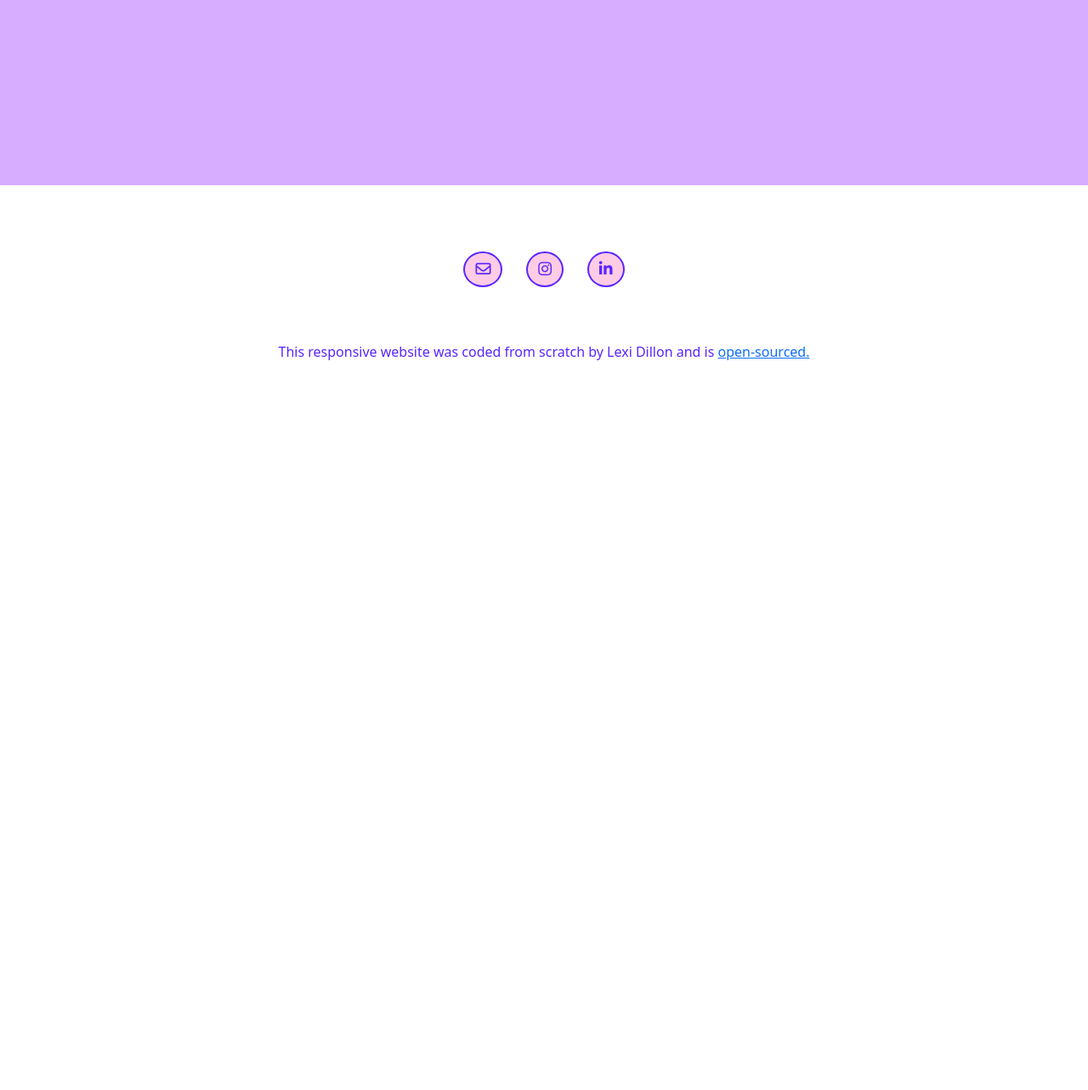
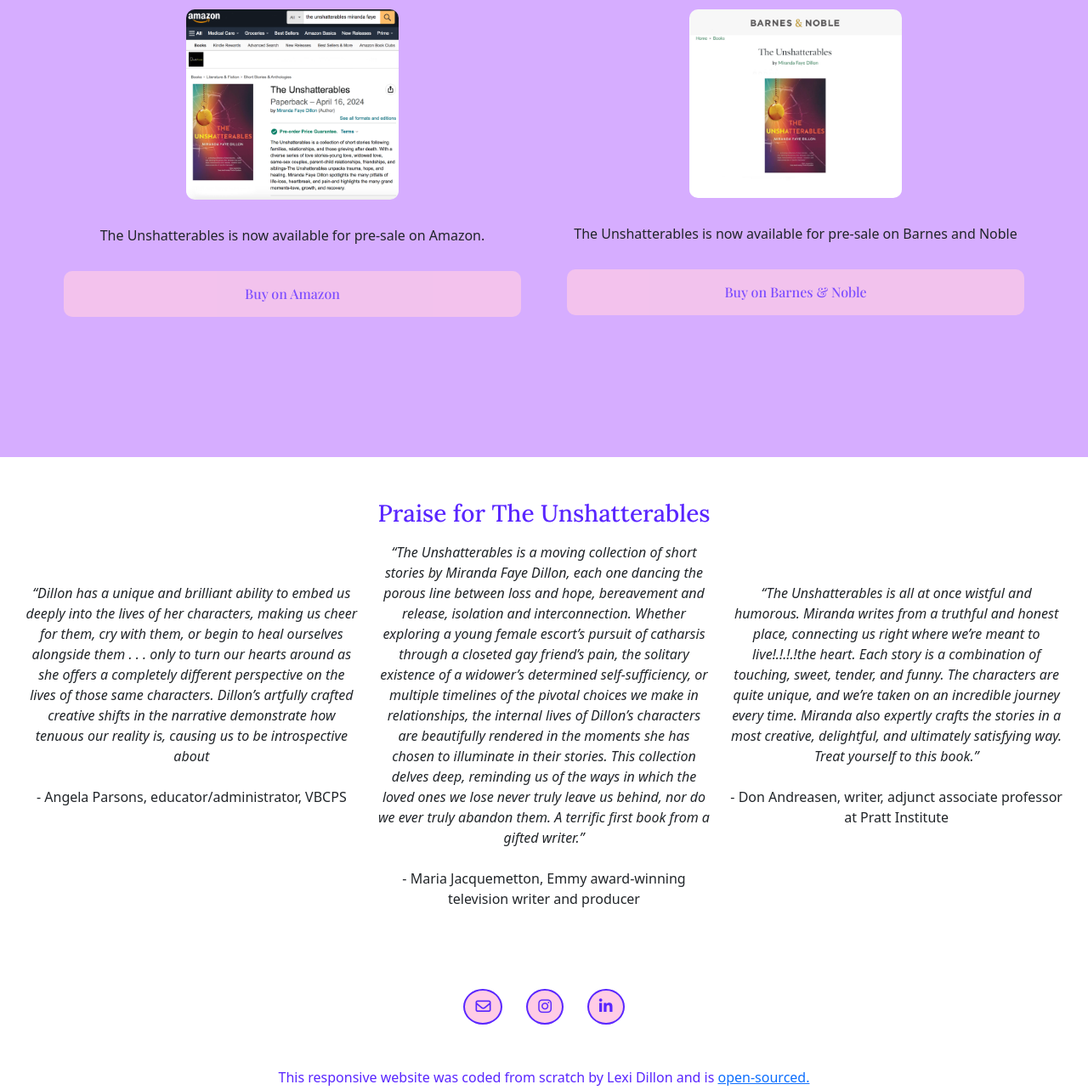
Before and after one commit to lexidillon/miranda-dillon-author, a plain HTML site: page unshatterables.html in a window 1280 px wide. Shown: the part 1044-2327 px from the top of the page at 85% size. Before the commit the page ends 1504 px from the top, so only its background shows below. Drawn offline with nearby package versions, Linux system fonts and the light colour scheme; a web font is replaced by a local one.

Commit message:
Updated Unshatterables cover images, added presale links and photos, added quotes

```diff
--- a/src/style.css
+++ b/src/style.css
@@ -196,7 +196,7 @@ p {
 }
 
 .my-work-section .subtitle {
-  font-size: 20px;
+  font-size: 25px;
   margin: 0px 130px;
 }
 
@@ -228,17 +228,12 @@ p {
   color: black !important;
 }
 
-.works-info {
-  font-family: var(--heading-font-family);
-  line-height: 1.8;
+.quotes-section {
+  margin: 30px;
 }
 
-.unshatterables-section {
-  padding: 130px 60px 60px 60px;
-}
-
-.unshatterables-section p {
-  line-height: 42px;
+.quotes-section p {
+  line-height: 1.5;
 }
 
 .subtitle {
@@ -253,6 +248,19 @@ p {
   font-weight: 600;
   font-size: 80px;
   color: var(--dark-color);
+}
+
+.unshatterables-section {
+  padding: 130px 60px 60px 60px;
+}
+
+.unshatterables-section p {
+  line-height: 42px;
+}
+
+.works-info {
+  font-family: var(--heading-font-family);
+  line-height: 1.8;
 }
 
 .work-icons {
--- a/unshatterables.html
+++ b/unshatterables.html
@@ -47,7 +47,7 @@
       src="https://kit.fontawesome.com/8fde655d6a.js"
       crossorigin="anonymous"
     ></script>
-    <link rel="icon" href="UPDATE" />
+    <link rel="icon" href="images/book.jpg" />
     <link rel="stylesheet" href="src/style.css" />
   </head>
   <body>
@@ -100,20 +100,14 @@
         <div class="row">
           <div class="col-md-6">
             <img
-              src="images/unshatterables.png"
+              src="images/unshatterablescover.jpeg"
               alt="The Unshatterables, written by Miranda Dillon (book cover)"
               title="The Unshatterables, written by Miranda Dillon (book cover)"
               width="350px"
               class="img-fluid mt-2 mb-3 miranda-image"
             />
-            <p class="text-center">
-              Temporary cover art created by
-              <a href="https://www.instagram.com/sam.maurer/" target="_blank"
-                >Sam Maurer</a
-              >.
-            </p>
           </div>
-          <div class="col-md-6 unshatterables-content mt-4">
+          <div class="col-md-6 unshatterables-content mt-5">
             <p>
               The Unshatterables is a collection of short stories following
               families, romantic relationships, and those grieving after death.
@@ -132,45 +126,45 @@
         </div>
       </div>
     </div>
+        </div>
     <div class="my-book-section">
-      <h2 class="subtitle text-center">Presale Coming Soon!</h2>
-      <!-- <h2 class="subtitle text-center">Buy The Unshatterables Online</h2>
+      <h2 class="subtitle text-center">Buy The Unshatterables Online</h2>
        <div class="row mt-5">
-        <div class="col-4">
+        <div class="col-6">
           <img
-              src="images/miranda.jpeg"
+              src="images/amazon.png"
               alt="Miranda Dillon "
               title="Miranda Dillon"
               width="250px"
               class="img-fluid mt-2 mb-3 book-sale-image"
             />
-           <p class="text-center">The book is available for sale on Amazon</p>
+           <p class="text-center">The Unshatterables is now available for pre-sale on Amazon.</p>
            <a
-            href="URL"
+            href="https://www.amazon.com/dp/B0CT2BMMQD/ref=sr_1_1?crid=2K5XAF08GLJHC&keywords=the+unshatterables+miranda+faye+dillon&qid=1706039509&sprefix=the+unshatterables+miranda+faye+dillon%2Caps%2C68&sr=8-1"
             class="btn btn-info"
             target="_blank"
-            title="UPDATE"
+            title="The Unshatterables on Amazon"
             >Buy on Amazon</a
           >
         </div>
-        <div class="col-4">
+        <div class="col-6">
           <img
-              src="images/miranda.jpeg"
+              src="images/barnesandnoble.jpg"
               alt="Miranda Dillon "
               title="Miranda Dillon"
               width="250px"
               class="img-fluid mt-2 mb-3 book-sale-image"
             />
-           <p class="text-center">The book is available for sale on Barnes and Noble</p>
+           <p class="text-center">The Unshatterables is now available for pre-sale on Barnes and Noble</p>
            <a
-            href="URL"
+            href="https://www.barnesandnoble.com/w/the-unshatterables-miranda-faye-dillon/1144704318?ean=9798888242834"
             class="btn btn-info"
             target="_blank"
-            title="UPDATE"
-            >Buy on Barnes and Noble</a
+            title="The Unshatterables on Barnes & Noble"
+            >Buy on Barnes & Noble</a
           >
         </div>
-        <div class="col-4">
+        <!-- <div class="col-4">
           <img
               src="images/miranda.jpeg"
               alt="Miranda Dillon "
@@ -186,10 +180,59 @@
             title="UPDATE"
             >Buy on Indie Bound</a
           >
+        </div> -->
+      </div>
+      </div>
+    </div>
+    <div class="quotes-section mt-5">
+      <h2 class="subtitle text-center mb-3">Praise for The Unshatterables</h2>
+      <div class="row">
+         <div class="col-4">
+           <p class="text-center mt-5"><em>“Dillon has a unique and brilliant ability to embed us
+deeply into the lives of her characters, making us cheer
+for them, cry with them, or begin to heal ourselves
+alongside them . . . only to turn our hearts around as she
+offers a completely different perspective on the lives of
+those same characters. Dillon’s artfully crafted creative
+shifts in the narrative demonstrate how tenuous our
+reality is, causing us to be introspective about</em>
+          <br><br>
+        - Angela Parsons, educator/administrator, VBCPS </p>
+        </div>
+        <div class="col-4">
+           <p class="text-center"><em>“The Unshatterables is a moving collection of short
+stories by Miranda Faye Dillon, each one dancing
+the porous line between loss and hope, bereavement
+and release, isolation and interconnection. Whether
+exploring a young female escort’s pursuit of catharsis
+through a closeted gay friend’s pain, the solitary existence
+of a widower’s determined self-sufficiency, or multiple
+timelines of the pivotal choices we make in relationships,
+the internal lives of Dillon’s characters are beautifully
+rendered in the moments she has chosen to illuminate in
+their stories. This collection delves deep, reminding us
+of the ways in which the loved ones we lose never truly
+leave us behind, nor do we ever truly abandon them. A
+terrific first book from a gifted writer.”</em>
+<br><br>
+- Maria Jacquemetton, Emmy award-winning
+television writer and producer</p>
+        </div>
+        <div class="col-4">
+           <p class="text-center mt-5"><em>“The Unshatterables is all at once wistful and humorous.
+Miranda writes from a truthful and honest place,
+connecting us right where we’re meant to live!.!.!.!the
+heart. Each story is a combination of touching, sweet,
+tender, and funny. The characters are quite unique,
+and we’re taken on an incredible journey every time.
+Miranda also expertly crafts the stories in a most
+creative, delightful, and ultimately satisfying way. Treat
+yourself to this book.”</em>
+          <br><br>
+        - Don Andreasen, writer, adjunct associate
+professor at Pratt Institute </p>
         </div>
       </div>
-      </div> -->
-    </div>
     <footer>
       <div class="contact-icons mt-5">
         <a href="mailto:miranda.dillon6@yahoo.com" title="Email"
```
Also changed, not shown: about.html (+1 -1 lines), contact.html (+1 -1 lines), index.html (+3 -3 lines), work.html (+3 -3 lines), images/amazon.png (added), images/barnesandnoble.jpg (added), images/book.jpg (added), 3 other files.
